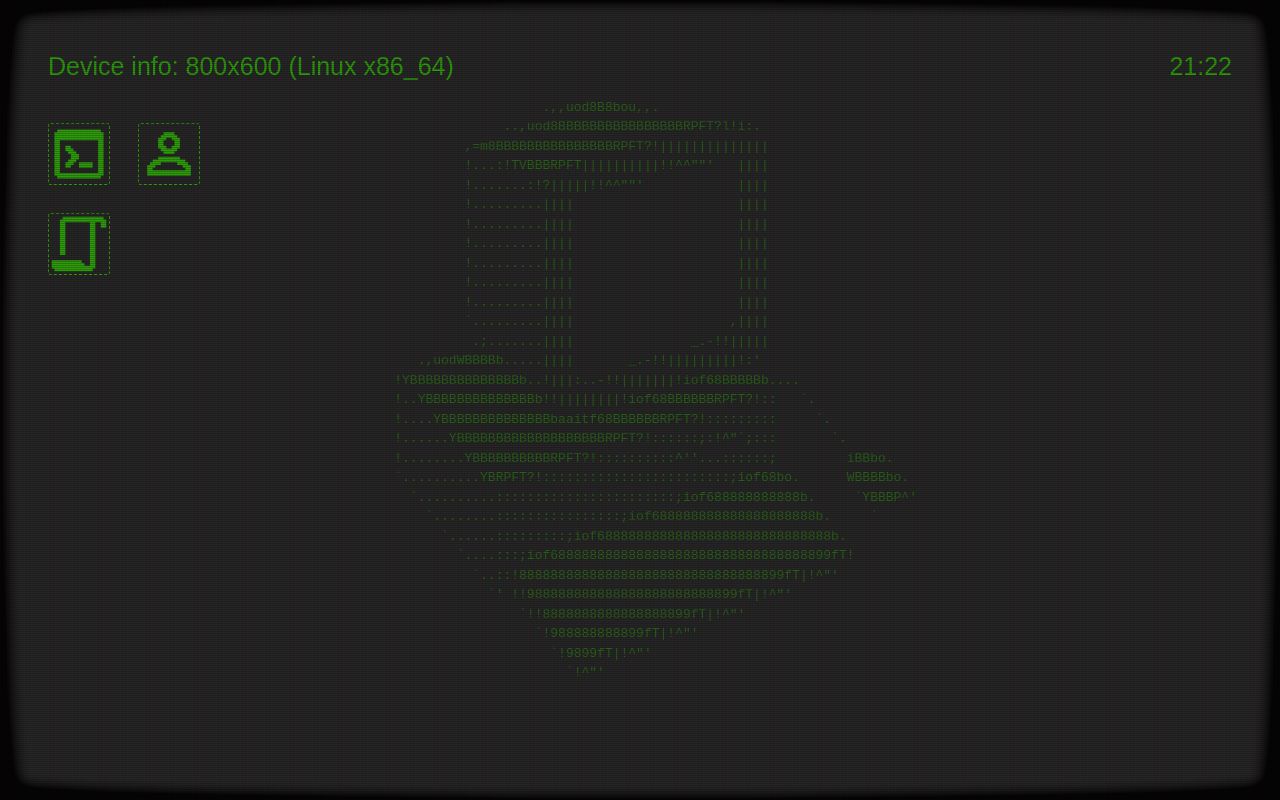
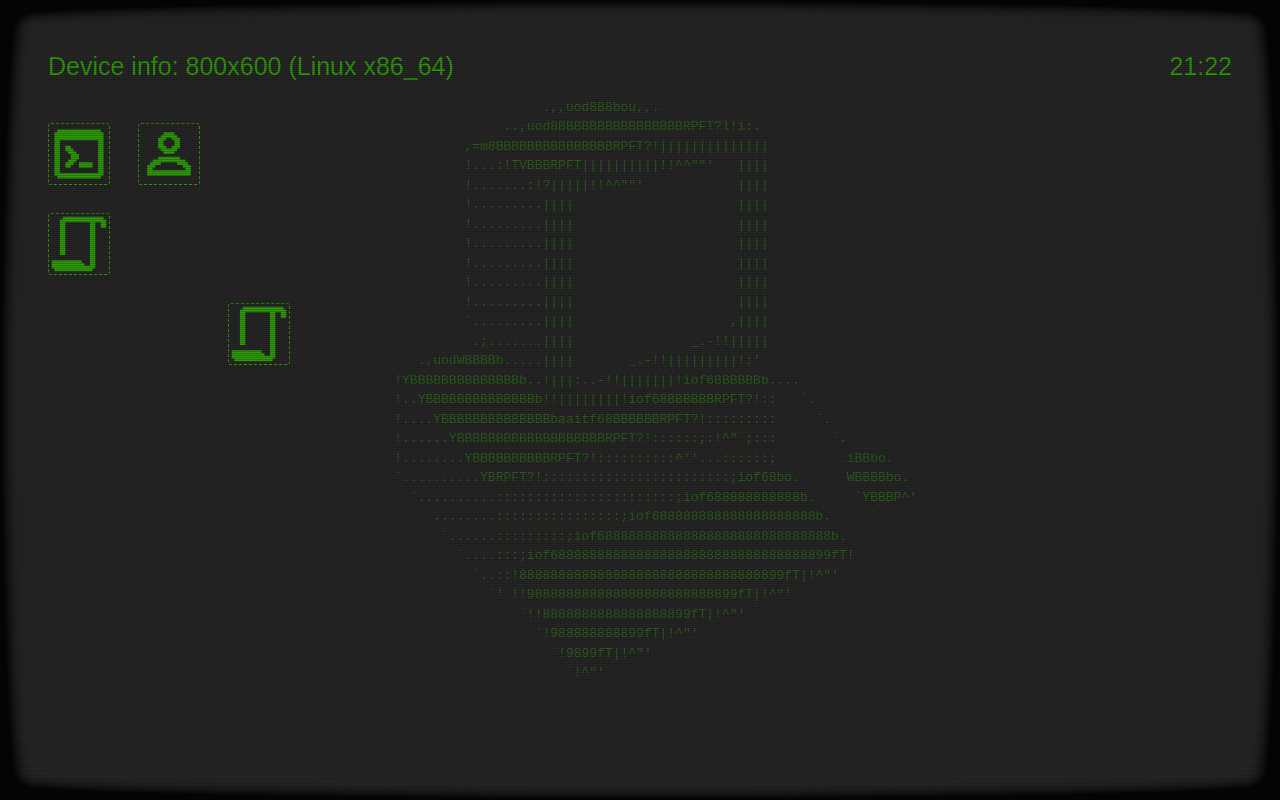
Before and after one commit to MatesMotionless/personalSite, a Vue app: page / in a window 1280 px wide. Built offline with nearby package versions, Linux system fonts and the light colour scheme; a web font is replaced by a local one.

Commit message:
added attr handeling gor AppTemplate and window base, started work on browser app

```diff
--- a/src/App.vue
+++ b/src/App.vue
@@ -3,6 +3,7 @@
   <CV/>
   <Terminal/>
   <About/>
+  <Browser/>
 </template>
 
 
@@ -12,6 +13,7 @@ import CV from "./components/apps/CV.vue";
 import Terminal from "./components/apps/terminal.vue";
 import About from "./components/apps/about.vue";
 import ContextMenu from "./components/ContextMenu.vue";
+import Browser from "./components/apps/browser.vue";
 
 let isLoaded = ref(false);
 
--- a/src/components/AppTemplate.vue
+++ b/src/components/AppTemplate.vue
@@ -13,6 +13,7 @@
         @last-position="updateCoordinates"
         @last-size="updateCoordinates"
         v-bind="attrs"
+        v-bind:style="$attrs.style"
     >
       <slot>
         <!--Content here-->
@@ -27,7 +28,9 @@ import {reactive, ref, watch} from "vue";
 import WindowBase from "./WindowBase.vue";
 
 defineProps(['title', 'row', 'column', 'icon']);
-const emit = defineEmits( ['action:open', 'action:close']);
+const emit = defineEmits( ['action:open', 'action:close', 'window:resize', 'window:move', 'action:fullscreen']);
+
+
 
 
 let isOpen = ref(false);
@@ -56,6 +59,9 @@ function updateCoordinates(coordinates){
   }
   if (coordinates.hasOwnProperty('height')){
     attrs.h = coordinates.height;
+    emit('window:resize');
+  }else{
+    emit('window:move');
   }
   if (coordinates.hasOwnProperty('width')){
     attrs.w = coordinates.width;
@@ -69,6 +75,7 @@ async function toggleFullscreen() {
   attrs.draggable = !isFullScreen.value;
   attrs.resizable = !isFullScreen.value;
   if(isFullScreen.value){
+    emit('action:fullscreen', true );
     const {y,x,w,h} = {...attrs};
     savedCoordinates = {y:y, x:x, w:w, h:h};
     attrs.y = 0;
@@ -84,6 +91,7 @@ async function toggleFullscreen() {
       zIndex: 3
     }
   }else{
+    emit('action:fullscreen', false);
     const {y,x,w,h} = savedCoordinates;
     delete attrs.style;
     delete attrs.class;
--- a/src/components/WindowBase.vue
+++ b/src/components/WindowBase.vue
@@ -16,7 +16,7 @@
       <a class="button" @click.prevent="$emit('action:fullscreen')">#</a>
       <a class="button" @click.prevent="$emit('action:close')">X</a>
     </div>
-    <div class="app-content">
+    <div class="app-content" v-bind:style="$attrs.style">
       <slot>
 
       </slot>
--- /dev/null
+++ b/src/components/apps/browser.vue
@@ -0,0 +1,57 @@
+<template>
+  <AppTemplate
+      title="Browser"
+      column="3"
+      row="3"
+      icon="about"
+      style="padding: 0; display: flex; flex-direction: column"
+      @window:resize="onResize"
+      @action:fullscreen="onResize"
+  >
+    <div class="browser-top">
+      <input>
+    </div>
+    <div class="wh-full browser-view" ref="browserView">
+      <iframe
+          :width="iframeDimensions.width"
+          :height="iframeDimensions.height"
+          src="http://localhost:5173/"
+          title="YouTube video player"
+          frameborder="0"
+      ></iframe>
+    </div>
+  </AppTemplate>
+</template>
+<script setup>
+import AppTemplate from "../AppTemplate.vue";
+import {nextTick, onMounted, reactive, ref} from "vue";
+const browserView = ref(null);
+
+const iframeDimensions = reactive({
+  width: 0,
+  height: 0
+});
+async function onResize(){
+  await nextTick();
+  if(browserView.value){
+    iframeDimensions.width =browserView.value.offsetWidth;
+    iframeDimensions.height = browserView.value.offsetHeight;
+  }
+}
+
+onMounted(() => {
+  onResize();
+})
+</script>
+
+
+<style scoped>
+.wh-full{
+  width: 100%;
+  height: 100%;
+}
+
+.browser-view{
+  overflow: hidden;
+}
+</style>
```
